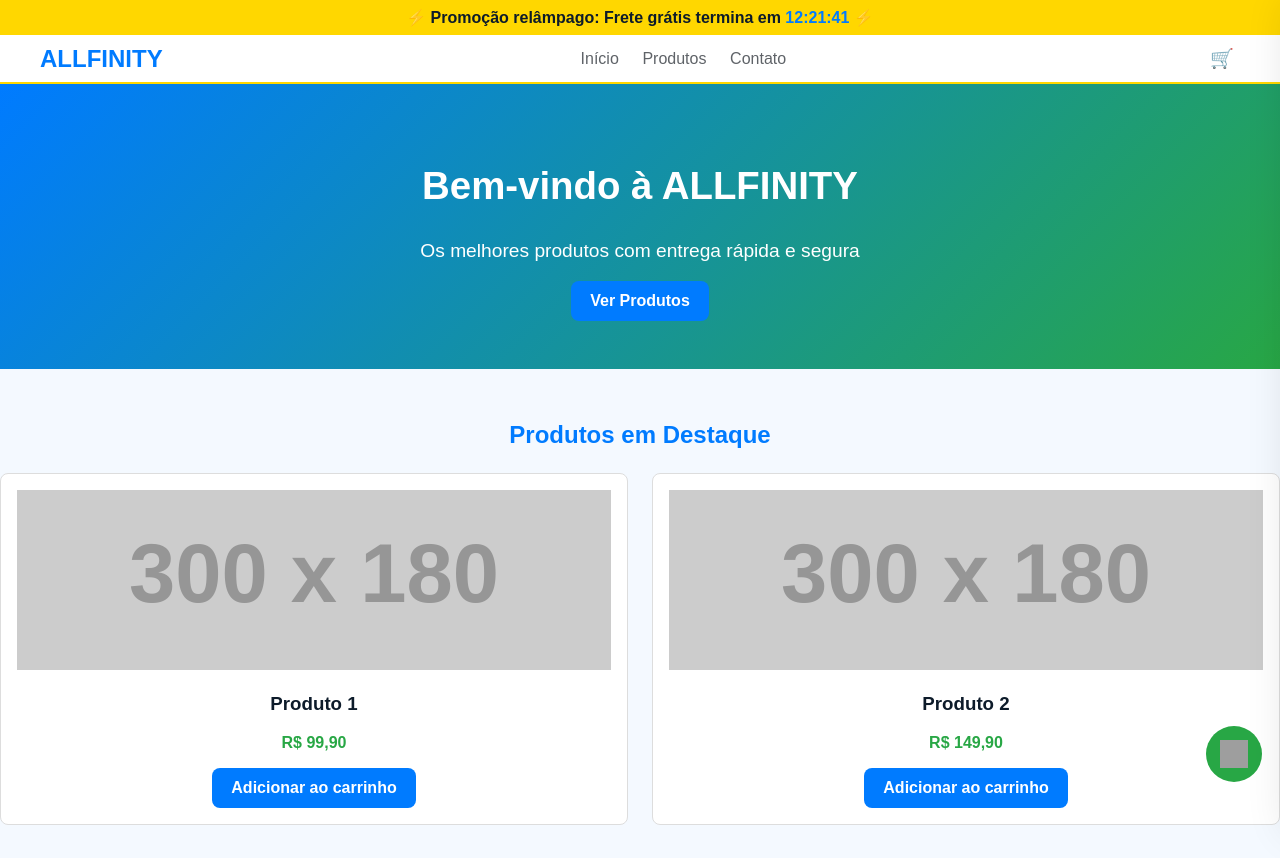
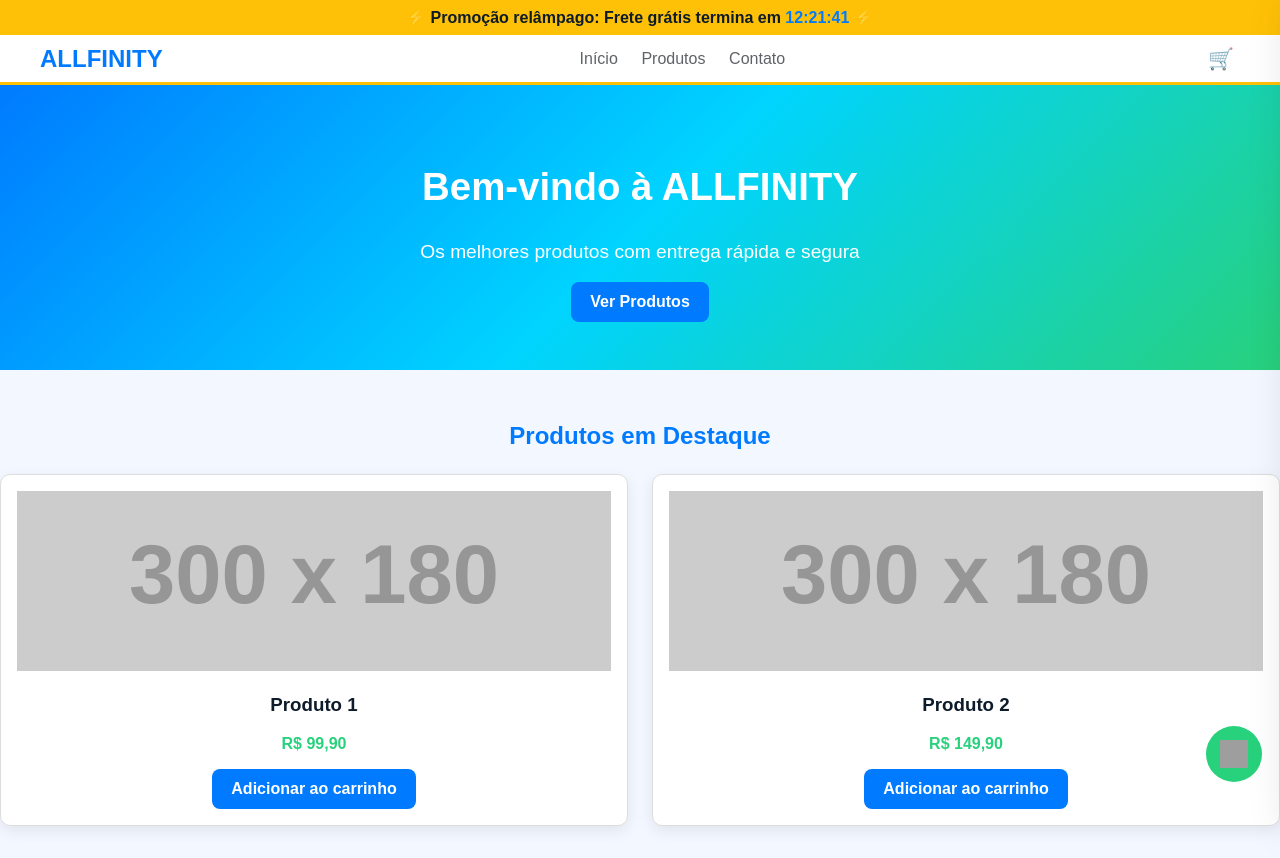
Before and after one commit to paulosergioti11/ALLFINITY, a plain HTML site: page index.html in a window 1280 px wide. Drawn offline with Linux system fonts and the light colour scheme; grey boxes are pictures that could not be loaded; placeholder pictures from the web are drawn by us.

Commit message:
Update styles.css

```diff
--- a/styles.css
+++ b/styles.css
@@ -1,9 +1,11 @@
 :root {
-  --bg: #F4F9FF;
+  --bg: #F3F7FF;
   --card: #fff;
   --blue: #007BFF;
-  --green: #28A745;
-  --gold: #FFD700;
+  --green: #28D17C;
+  --gold: #FFC107;
+  --turquoise: #00D4FF;
+  --purple: #6C63FF;
   --muted: #5f6368;
   --text: #0D1B2A;
 }
@@ -32,7 +34,7 @@ body {
 /* Header */
 .site-header {
   background: var(--card);
-  border-bottom: 2px solid var(--gold);
+  border-bottom: 3px solid var(--gold);
   position: sticky;
   top: 0;
   z-index: 100;
@@ -55,20 +57,21 @@ body {
   margin: 0 0.6rem;
   color: var(--muted);
   text-decoration: none;
+  transition: color 0.2s;
 }
 .main-nav a:hover {
-  color: var(--blue);
+  color: var(--purple);
 }
 .actions button {
   background: none;
   border: 0;
   cursor: pointer;
-  font-size: 1.2rem;
+  font-size: 1.3rem;
 }
 
 /* Hero */
 .hero {
-  background: linear-gradient(135deg, var(--blue), var(--green));
+  background: linear-gradient(135deg, var(--blue), var(--turquoise), var(--green));
   padding: 3rem 0;
   text-align: center;
   color: #fff;
@@ -91,6 +94,7 @@ body {
   border-radius: 8px;
   text-decoration: none;
   font-weight: 600;
+  transition: all 0.3s ease;
 }
 .btn:hover {
   background: var(--gold);
@@ -113,9 +117,14 @@ body {
 }
 .product {
   background: var(--card);
-  border-radius: 8px;
+  border-radius: 10px;
   padding: 1rem;
   border: 1px solid #ddd;
+  box-shadow: 0 5px 15px rgba(0,0,0,0.08);
+  transition: transform 0.2s;
+}
+.product:hover {
+  transform: translateY(-5px);
 }
 .product img {
   width: 100%;
@@ -148,7 +157,7 @@ body {
   height: 100%;
   background: var(--card);
   box-shadow: -20px 0 40px rgba(0,0,0,0.12);
-  transition: right 0.28s;
+  transition: right 0.28s ease;
   padding: 1rem;
   display: flex;
   flex-direction: column;
```
